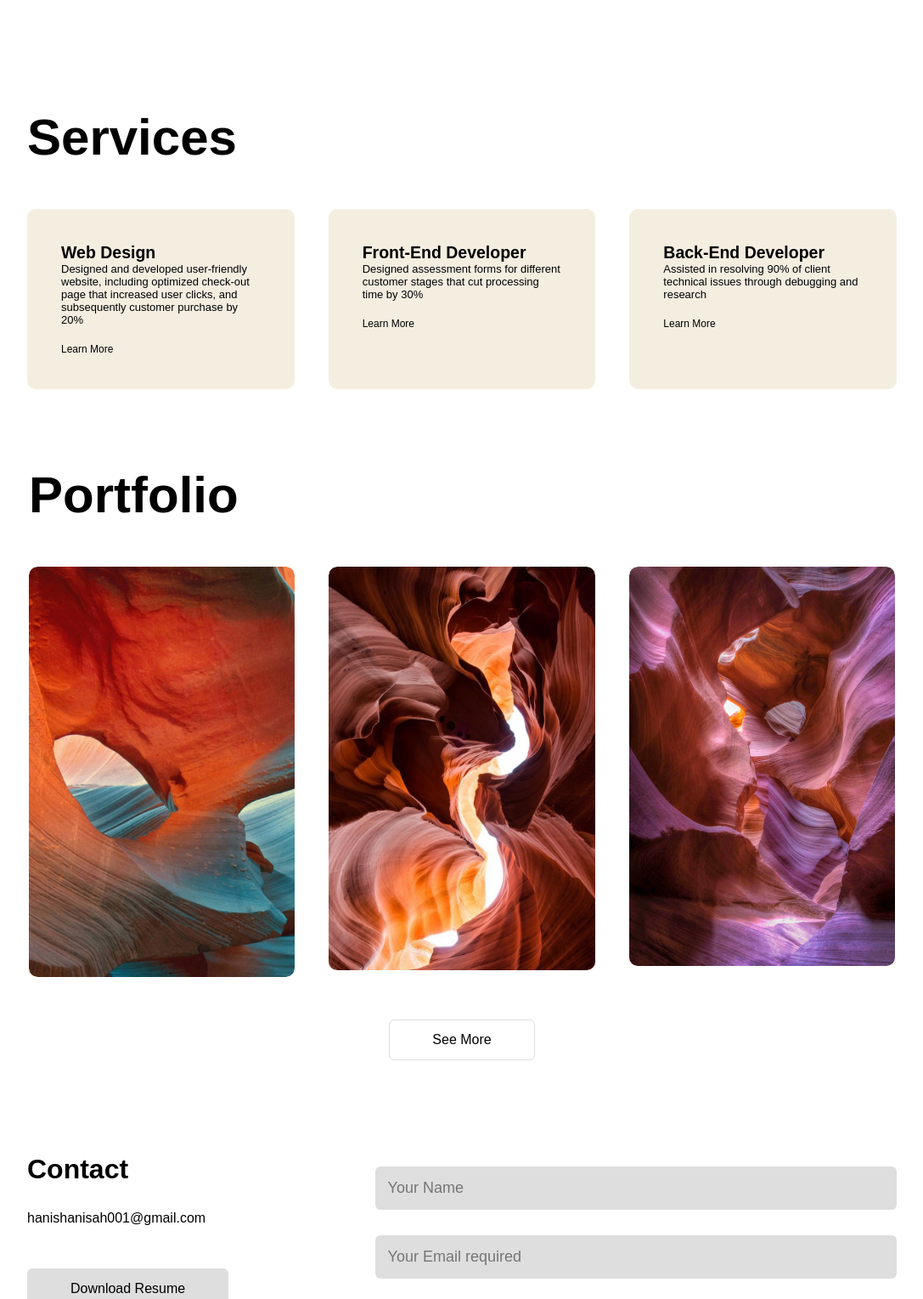
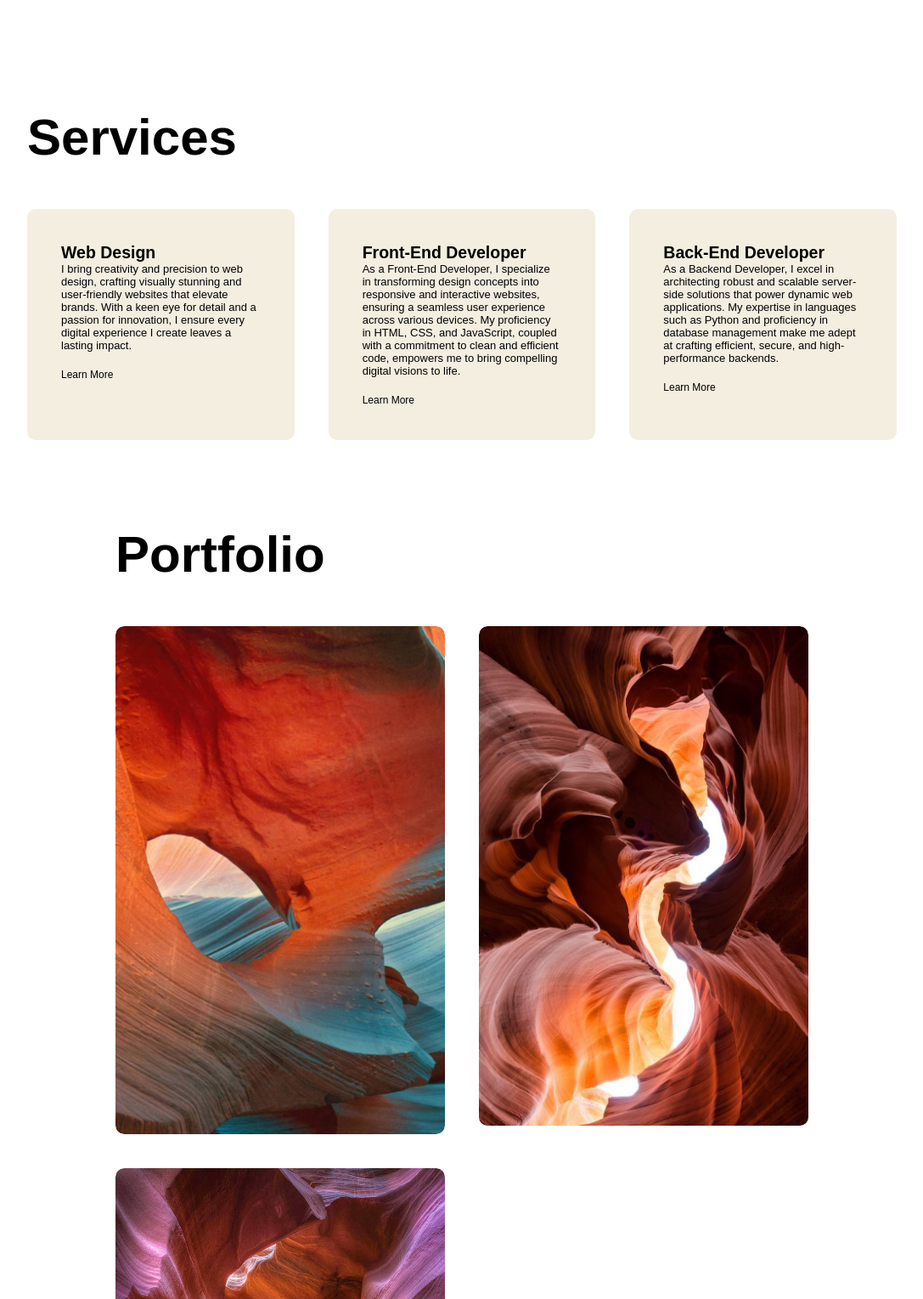
Before and after one commit to hanisahhanis/ImHanisah.github.io, a plain HTML site: page index.html in a window 1280 px wide. Shown: the part 1271-2800 px from the top of the page at 85% size, without its empty margins (96-1183 px from the left). Drawn offline with Linux system fonts and the light colour scheme.

Commit message:
Update index.html

```diff
--- a/index.html
+++ b/index.html
@@ -30,7 +30,7 @@
     <div class="row">
         <div class="About-col-1"></div>
         <div class="About-col-2">
-            <h1 class="sub-title">About Me</h1>
+            <h1 class="sub-title">About me</h1>
             <p>self-taught programmer</p>
 
             <div class="tab-titles">
@@ -67,17 +67,17 @@
         <div class="services-list">
             <div>
                 <h2>Web Design</h2>
-                <p>Designed and developed user-friendly website, including optimized check-out page that increased user clicks, and subsequently customer purchase by 20%</p>
+                <p>I bring creativity and precision to web design, crafting visually stunning and user-friendly websites that elevate brands. With a keen eye for detail and a passion for innovation, I ensure every digital experience I create leaves a lasting impact.</p>
                 <a href="#">Learn More</a>
             </div>
             <div>
                 <h2>Front-End Developer</h2>
-                <p>Designed assessment forms for different customer stages that cut processing time by 30%</p>
+                <p>As a Front-End Developer, I specialize in transforming design concepts into responsive and interactive websites, ensuring a seamless user experience across various devices. My proficiency in HTML, CSS, and JavaScript, coupled with a commitment to clean and efficient code, empowers me to bring compelling digital visions to life.</p>
                 <a href="#">Learn More</a>
             </div>
             <div>
                 <h2>Back-End Developer</h2>
-                <p>Assisted in resolving 90% of client technical issues through debugging and research</p>
+                <p>As a Backend Developer, I excel in architecting robust and scalable server-side solutions that power dynamic web applications. My expertise in languages such as Python and proficiency in database management make me adept at crafting efficient, secure, and high-performance backends.</p>
                 <a href="#">Learn More</a>
             </div>
         </div>
@@ -87,15 +87,15 @@
 <!-------------------Portfolio-------->
 
 <div id="Portfolio">
-    <div cass="container">
+    <div class="container">
         <h1 class="sub-title">Portfolio</h1>
         <div class="work-list">
             <div class="work">
                 <img src="iphone-13-pro-max-antelope-canyon-1yed2k5io27g2ltv.jpg">
                 <div class="layer">
-                    <h3>E-commerce Website</h3><!---projects -->
-                    <p>Replica of Shopify</p>
-                    <a href="#">view</a>
+                    <h3>FreeCodeCamp</h3><!---projects -->
+                    <p>FreeCodeCamp Responsive Web Design Certificate</p>
+                    <a href="https://www.freecodecamp.org/certification/hanishanisah/responsive-web-design">view</a>
                 </div>
             </div>
             <div class="work">
@@ -103,21 +103,29 @@
                 <div class="layer">
                     <h3>Python Projects</h3>
                     <p>Object-Oriented Programming (OOP) Bank Account</p> <!---projects -->
-                        <a href="bank_accounts.py">view</a>
+                    <a href="https://github.com/hanisahhanis/Python.projects">view</a>
                 </div>
             </div>
+
             <div class="work">
                 <img src="orange-and-grey-tabby-cats-wallpaper-preview.jpg">
                 <div class="layer">
-                    <h3>CRUD Application</h3> <!---projects -->
-                    <p>MongoDB, Express, React, Node</p>
-                    <a href="#">View</a>
+                    <h3>FreeCodeCamp</h3> <!---projects -->
+                    <p>FreeCodeCamp JavaScript Algorithms and Data Structures Certificate</p>
+                    <a href="https://www.freecodecamp.org/certification/hanishanisah/javascript-algorithms-and-data-structures">View</a>
                 </div>
             </div>
+
+
+
+
         </div>
-        <a href="#" class="btn">See More</a>
+
     </div>
+
 </div>
+    <button onclick="showMore()" id="seeMoreBtn" class="btn">See More</button>
+
 
 <!----------contact----------------->
 <div id="Contact">
@@ -125,8 +133,8 @@
       <div class="row">
         <div class="contact-left">
             <h1 class="">Contact</h1>
-            <p>hanishanisah001@gmail.com</p>
-            <a href="Copy of Computer_Science_Resume.docx.pdf" download class="btn btn2">Download Resume</a> <!-----resume -->
+
+            <a href="Resume .pdf" download class="btn btn2">Download Resume</a> <!-----resume -->
         </div>
         <div class="contact-right">
             <form name="submit-to-google-sheet">
@@ -160,6 +168,20 @@
 
 </script>
 <script>
+    function showMore() {
+      var moreContent = document.getElementById("moreContent");
+      var seeMoreBtn = document.getElementById("seeMoreBtn");
+
+      if (moreContent.style.display === "none") {
+        moreContent.style.display = "block";
+        seeMoreBtn.innerHTML = "See Less";
+      } else {
+        moreContent.style.display = "none";
+        seeMoreBtn.innerHTML = "See More";
+      }
+    }
+  </script>
+<script>
     const scriptURL = 'https://script.google.com/macros/s/AKfycbyxXv_fRl2Gnbto-vumH4aMYtVO04MW6ToVajWvKDtW13IWL4cktUaWfAL_2DBV9zst/exec'
     const form = document.forms['submit-to-google-sheet']
     const msg = document.getElementById("msg")
```
